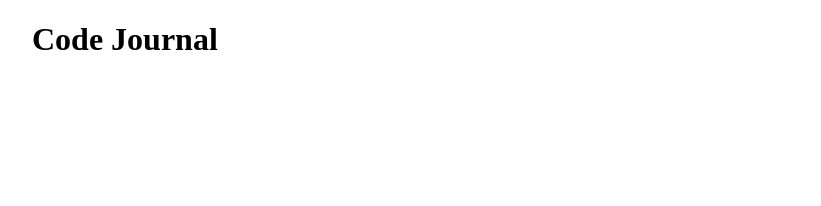
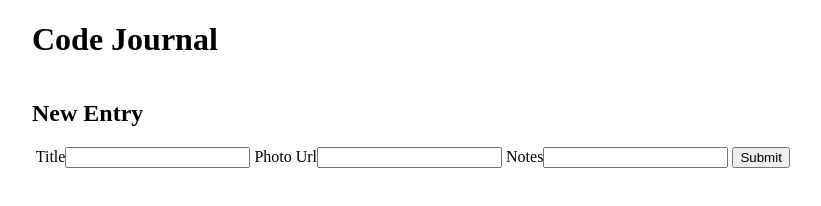
Before and after one commit to TheDanYount/code-journal, a website with bundled scripts: page index.html in a window 1280 px wide. Shown: the whole page, without its empty margins (182-1003 px from the left). Built offline with nearby package versions, Linux system fonts and the light colour scheme.

Commit message:
Created HTML for entries

```diff
--- a/index.html
+++ b/index.html
@@ -24,7 +24,16 @@
       </div>
     </header>
     <main class="container">
-      <div data-view="entry-form"></div>
+      <div data-view="entry-form">
+        <form>
+          <h2>New Entry</h2>
+          <img src="" />
+          <label for="title">Title<input id="title" name="title" /></label>
+          <label for="photo">Photo Url<input id="photo" name="photo" /></label>
+          <label for="notes">Notes<input id="notes" name="notes" /></label>
+          <input type="submit" />
+        </form>
+      </div>
       <div data-view="entries" class="hidden"></div>
     </main>
     <script src="js/data.js"></script>
```
